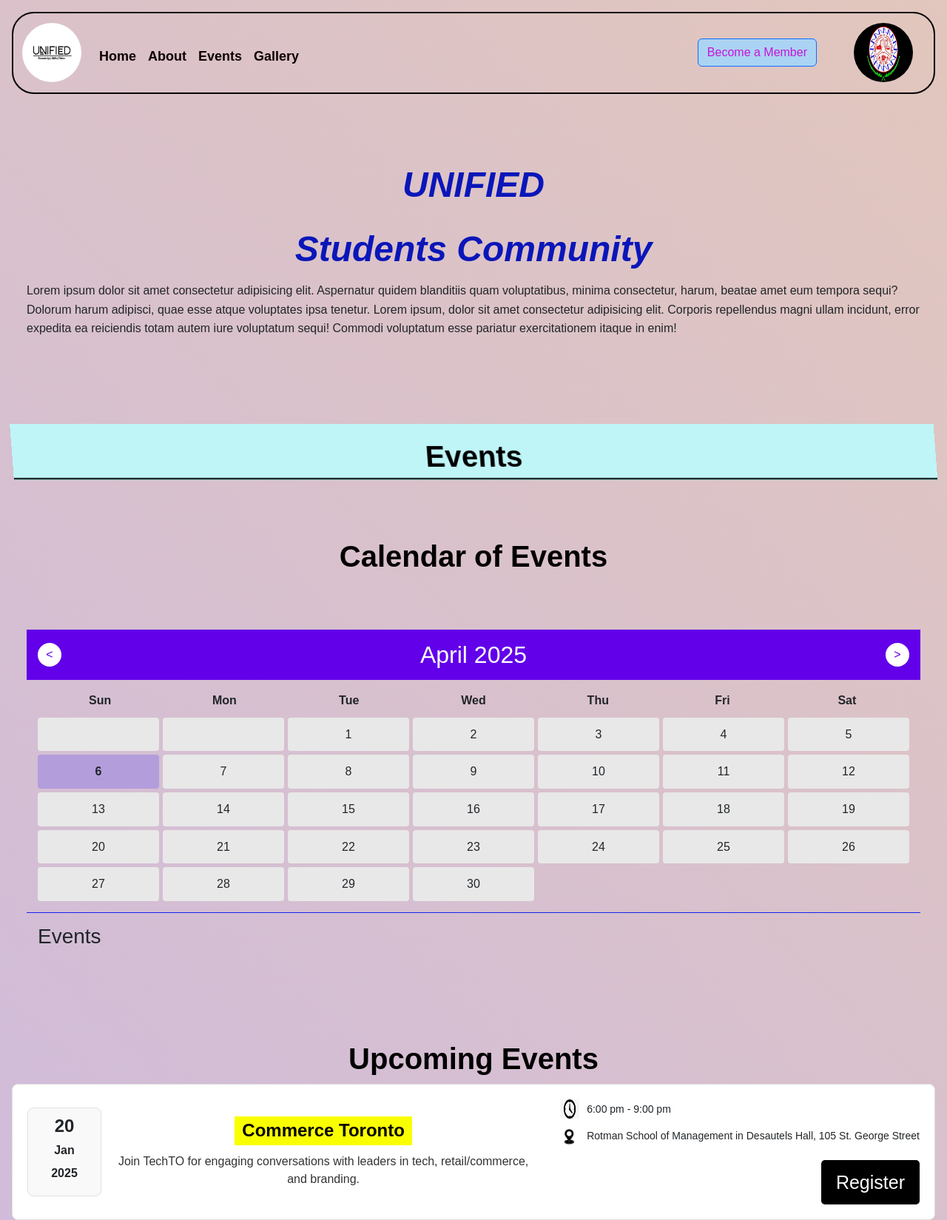
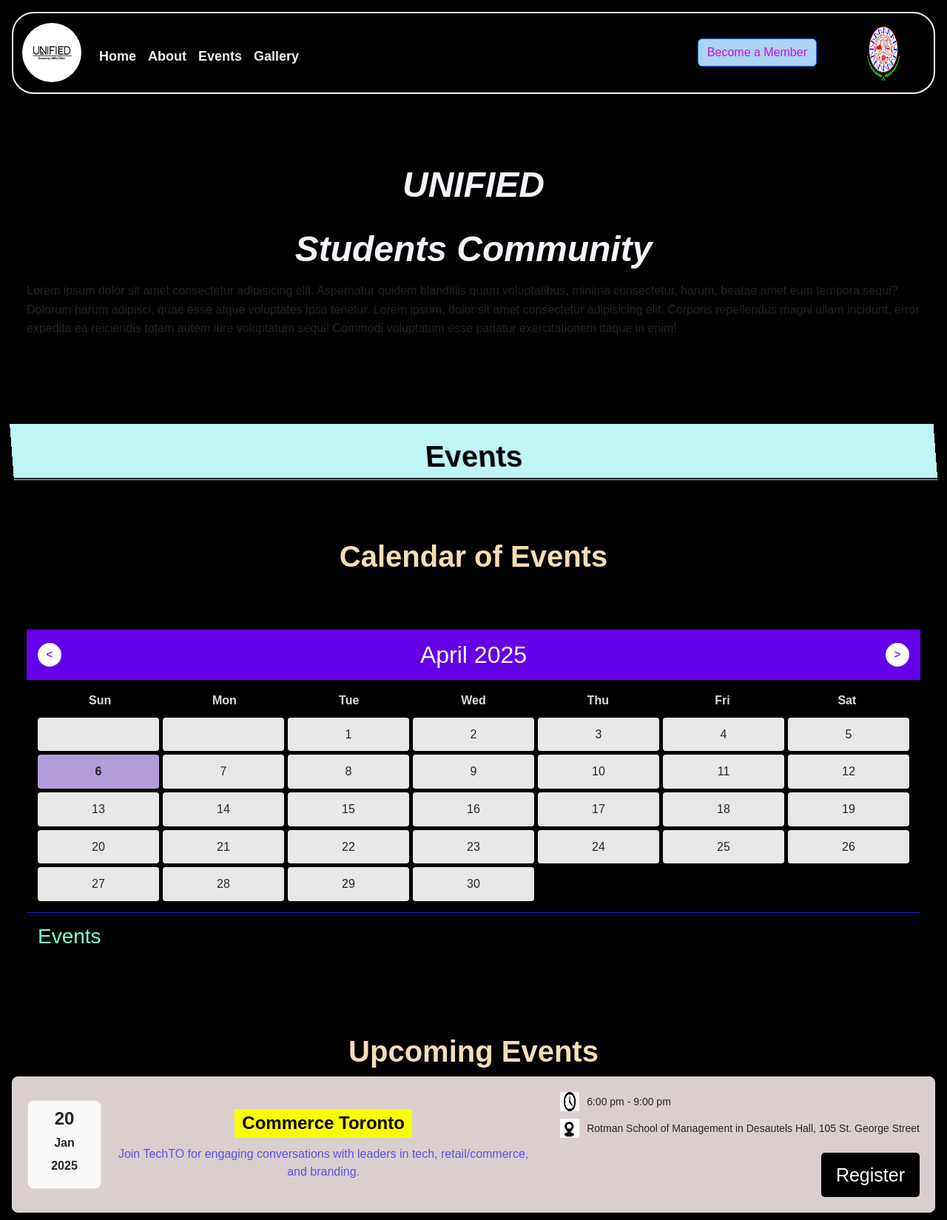
Before and after one commit to sujalraikar2004/unified_frontend, a plain HTML site: page home.html in a window 1280 px wide. Shown: the top 1649 px of the page at 74% size. Drawn offline with nearby package versions, Linux system fonts and the light colour scheme.

Commit message:
changes are made

```diff
--- a/home.css
+++ b/home.css
@@ -3,28 +3,15 @@
     font-family: Arial, sans-serif;
     line-height: 1.6;
     overflow-x: hidden;
-    background: linear-gradient(45deg, #d0a9f5, #c1b2f5, #f1d0a3, #f9e0d1);
+    background: black;
     background-size: 400% 400%;
     animation: fadeBackground 8s infinite;
   }
 
-  @keyframes fadeBackground {
-    0% {
-      background-position: 0% 50%;
-    }
-
-    50% {
-      background-position: 100% 50%;
-    }
-
-    100% {
-      background-position: 0% 50%;
-    }
-  }
 
   /* Navbar Styles */
   .nav {
-   border: 2px solid black;
+   border: 2px solid rgb(247, 243, 243);
     border-radius: 30px;
 
   }
@@ -34,7 +21,7 @@
   }
 
   .nav .nav-link {
-    color: rgb(14, 1, 1);
+    color: rgb(245, 239, 239);
     font-size: large;
   }
 
@@ -137,7 +124,7 @@
   .event-container {
     display: flex;
     flex-wrap: wrap;
-    background-color: white;
+    background-color: rgb(219, 206, 206);
     border: 1px solid #e0e0e0;
     border-radius: 8px;
     padding: 20px;
@@ -170,7 +157,7 @@
 
   .event-details {
     flex: 1;
-    color: #333;
+    color: #5552eb;
   }
 
   .event-details h2 {
@@ -226,7 +213,7 @@
   .text-up-down {
     margin-top: 30px;
     font-size: 48px;
-    color: #0a16b9;
+    color: #f4f4fc;
     animation: moveUpDown 3s infinite ease-in-out;
     font-style: italic;
     font-weight: bolder;
@@ -247,7 +234,7 @@
 .text{
 
   font-size: 40px;
-  color: black;
+  color: rgb(241, 236, 236);
   margin-bottom: 5px;
 
   padding: 20px 0;
@@ -445,6 +432,7 @@
   text-align: center;
   font-weight: bold;
   margin-bottom: 10px;
+  color: #ddd;
 }
 
 .custom-calendar-dates {
--- a/home.html
+++ b/home.html
@@ -68,7 +68,7 @@
   <section class="section" id="event">
 
     <h1 class="skew-text"  style="margin-top: 80px;">Events</h1>
-      <h3 class="text" style="margin-top: 60px;">Calendar of Events</h3>
+      <h3 class="text" style="margin-top: 60px; color:wheat;">Calendar of Events</h3>
 
     <div class="reveal-section" class="custom-calendar-container">
       <div class="custom-calendar-header">
@@ -89,7 +89,7 @@
         <div id="calendarDates" class="custom-calendar-dates"></div>
       </div>
       <div id="eventList" class="custom-event-list">
-        <h3>Events</h3>
+        <h3 style="color: aquamarine;">Events</h3>
         <ul id="events"></ul>
       </div>
     </div>
@@ -101,7 +101,7 @@
 
 
 
-      <h3 class="text" style="margin-top: 60px;">Upcoming Events</h3>
+      <h3 class="text" style="margin-top: 40px;color:wheat;">Upcoming Events</h3>
 
       <div class="holders">
         <!-- Event Cards -->
```
Also changed, not shown: login1.html (+6 -18 lines), signup.html (+8 -18 lines).
